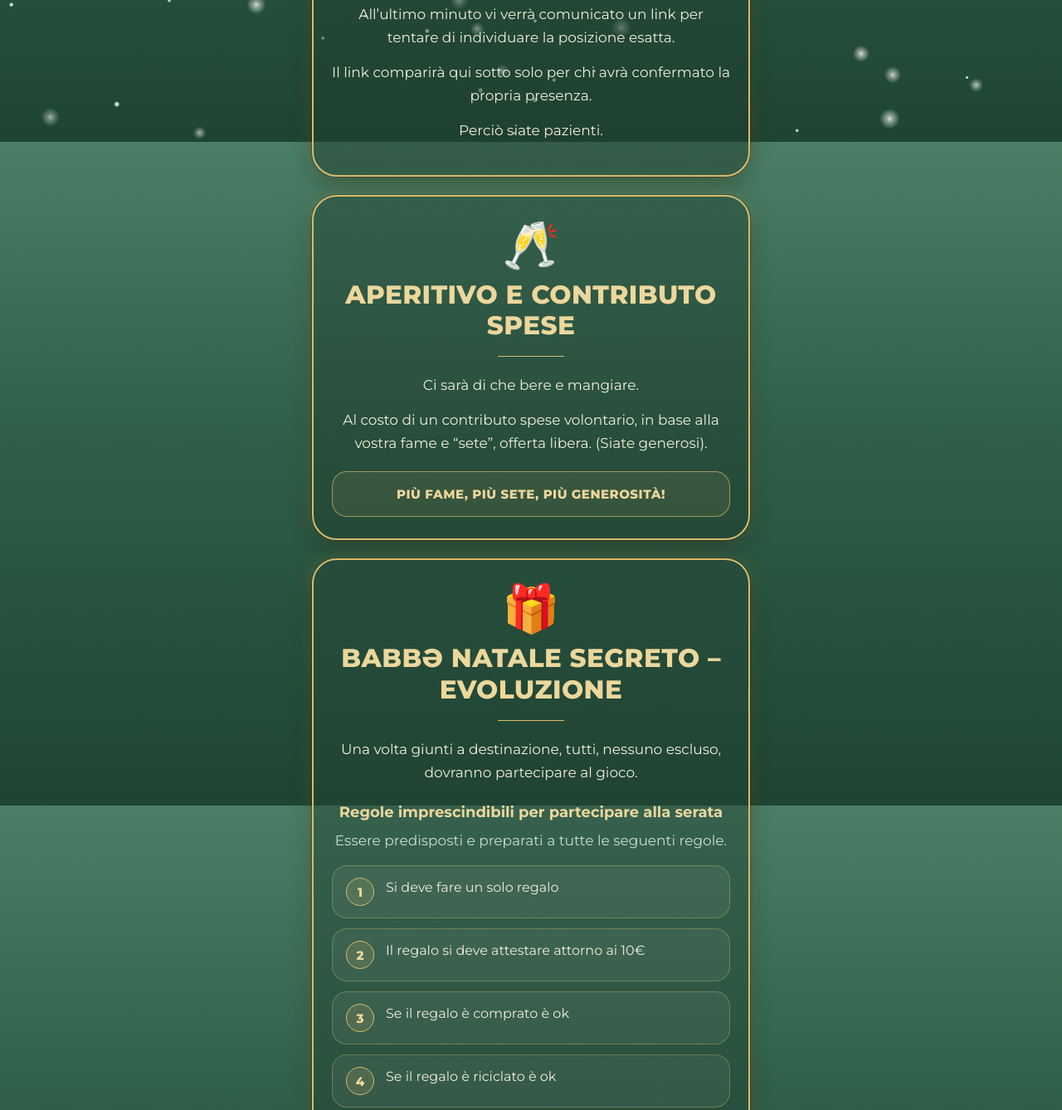
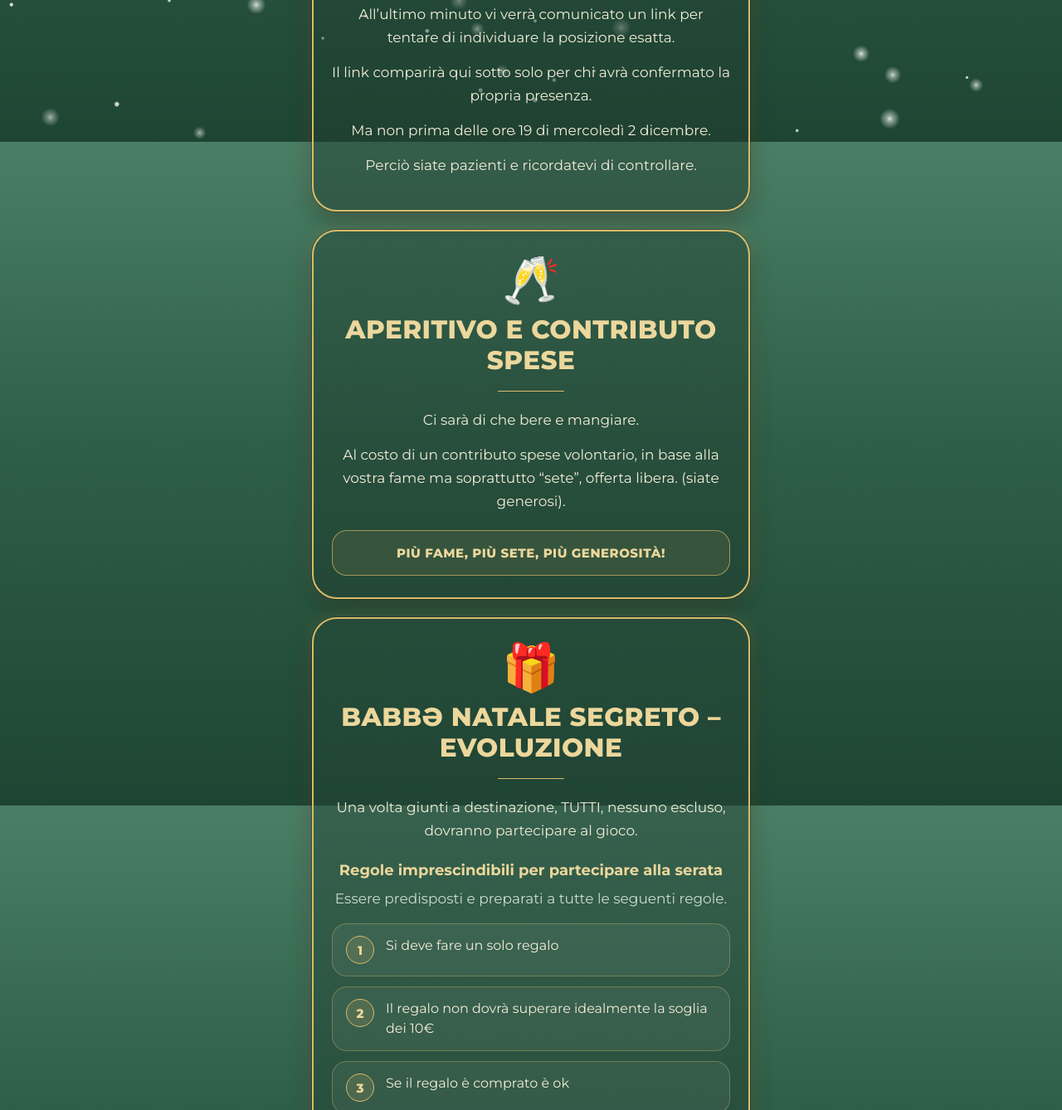
Before and after one commit to PaZ959/babbo-santa-secrert, a website: page index.html in a window 1280 px wide. Shown: the part 629-1967 px from the top of the page at 83% size. Drawn offline with Linux system fonts and the light colour scheme; no server answers.

Commit message:
Update index.html
Aggiorna index.html

```diff
--- a/index.html
+++ b/index.html
@@ -76,7 +76,8 @@ footer{text-align:center;margin-top:8px}
   <p>La serata si terrà in un luogo tutto da scoprire.</p>
   <p>All’ultimo minuto vi verrà comunicato un link per tentare di individuare la posizione esatta.</p>
   <p>Il link comparirà qui sotto solo per chi avrà confermato la propria presenza.</p>
-  <p>Perciò siate pazienti.</p>
+  <p>Ma non prima delle ore 19 di mercoledì 2 dicembre.</p>
+  <p>Perciò siate pazienti e ricordatevi di controllare.</p>
   <div class="box hidden" id="phase2">
     <p id="p2txt">Il momento è arrivato: tocca il pulsante per partire.</p>
     <button class="main" id="p2go" type="button">Apri il link</button>
@@ -87,19 +88,19 @@ footer{text-align:center;margin-top:8px}
   <div class="em" aria-hidden="true">🥂</div>
   <h2>Aperitivo e contributo spese</h2><hr class="rule">
   <p>Ci sarà di che bere e mangiare.</p>
-  <p>Al costo di un contributo spese volontario, in base alla vostra fame e “sete”, offerta libera. (Siate generosi).</p>
+  <p>Al costo di un contributo spese volontario, in base alla vostra fame ma soprattutto “sete”, offerta libera. (siate generosi).</p>
   <p class="shout">PIÙ FAME, PIÙ SETE, PIÙ GENEROSITÀ!</p>
 </section>
 
 <section class="sec">
   <div class="em" aria-hidden="true">🎁</div>
   <h2>Babbə Natale Segreto – Evoluzione</h2><hr class="rule">
-  <p>Una volta giunti a destinazione, tutti, nessuno escluso, dovranno partecipare al gioco.</p>
+  <p>Una volta giunti a destinazione, TUTTI, nessuno escluso, dovranno partecipare al gioco.</p>
   <h3>Regole imprescindibili per partecipare alla serata</h3>
   <p class="lead">Essere predisposti e preparati a tutte le seguenti regole.</p>
   <ol>
     <li>Si deve fare un solo regalo</li>
-    <li>Il regalo si deve attestare attorno ai 10€</li>
+    <li>Il regalo non dovrà superare idealmente la soglia dei 10€</li>
     <li>Se il regalo è comprato è ok</li>
     <li>Se il regalo è riciclato è ok</li>
     <li>Se il regalo è rimediato in casa è ok</li>
@@ -107,7 +108,7 @@ footer{text-align:center;margin-top:8px}
     <li>Ogni partecipante estrarrà in maniera casuale un solo bigliettino. Se attraverso l’indizio indovinerà il suo Babbə Natale, riceverà da questo il suo regalo</li>
     <li>Alla fine del gioco i regali potranno essere scambiati tra i partecipanti, in base al gradimento o alle necessità o a quello che pare a voi</li>
     <li>Nessun regalo è sbagliato, anzi, più è simpatico e più lo sarà anche lo scambio</li>
-    <li>Assolutamente caldeggiato… sorseggiare alcolici durante il gioco.</li>
+    <li>Assolutamente caldeggiato… sorseggiare alcolici durante il gioco</li>
   </ol>
 </section>
 
@@ -115,7 +116,8 @@ footer{text-align:center;margin-top:8px}
   <div class="em" aria-hidden="true">🎄</div>
   <h2>Ti aspettiamo!</h2><hr class="rule">
   <p>Scrivi il tuo nome e conferma la tua presenza!</p>
-  <p>Ma non essere sciocco e scrivi solo il tuo nome. Grazie.</p>
+  <p>Potrai disdire in qualunque momento, anche se sarebbe un vero peccato.</p>
+  <p>Mi raccomando scrivi solo il tuo nome, non fare scherzi! Grazie.</p>
   <div id="formBox">
     <input id="name" placeholder="Scrivi il tuo nome" autocomplete="given-name" maxlength="40" enterkeyhint="done">
     <button class="main" id="join" type="button">Ci sono! 🎄</button>
```
